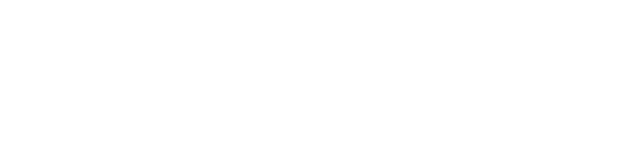
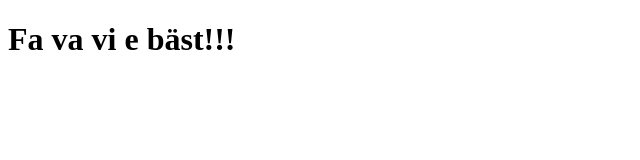
Before and after one commit to Kind606/Inl-ming-2, a plain HTML site: page index.html in a window 1280 px wide. Shown: the whole page, without its empty margins (0-640 px from the left). Drawn offline with Linux system fonts and the light colour scheme.

Commit message:
Bäst!!!

```diff
--- a/index.html
+++ b/index.html
@@ -6,6 +6,6 @@
     <title>Document</title>
 </head>
 <body>
-
+    <h1>Fa va vi e bäst!!!</h1>
 </body>
 </html>
```
